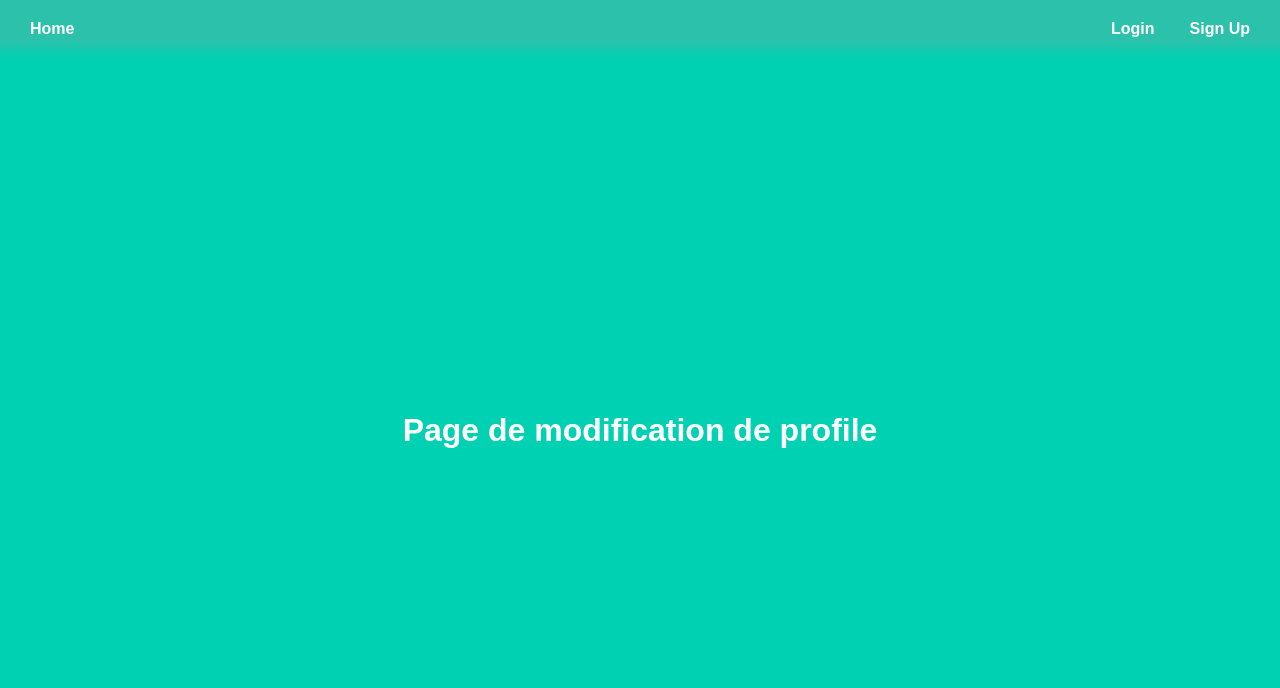
After one commit to Or1anne/DevWebProjet, a Python web app: template templates/update_profile.html in a window 1280 px wide. The commit adds this page. Shown: the top 688 px of the page. Run offline with Jinja, Linux system fonts and the light colour scheme; the template is opened without the code that fills it, so the values that code supplies are empty.

Commit message:
ajout de route update profile ainsi que un fichiers html

```diff
--- a/auth.py
+++ b/auth.py
@@ -12,9 +12,9 @@ auth = Blueprint('auth', __name__)
 def login():
     return render_template('login2.html')
 
-@auth.route('/signup')
-def signup():
-    return render_template('signup.html')
+# @auth.route('/signup')
+# def signup():
+#     return render_template('signup.html')
 
 @auth.route('/signup', methods=['POST'])
 def signup_post():
--- a/main.py
+++ b/main.py
@@ -20,6 +20,11 @@ def admin():
 @main.route('/profile')
 def profile():
     return render_template('profile.html', name=current_user.firstname)
+
+@main.route('/update_profile')
+def update_profile():
+    return render_template('update_profile.html', name=current_user.firstname)
+
 #pour la gestion
 @main.route('/gestion')
 def gestion_utilisateur():
--- a/templates/profile.html
+++ b/templates/profile.html
@@ -3,5 +3,7 @@
 {% block content %}
 <h1 class="title">
     Bonjour, {{ current_user.firstname}} {{ current_user.lastname}} !
+    <!-- style a ajouter -->
+    <a href="{{ url_for('main.update_profile') }}" class="update_profile">Modifier son profile</a>
 </h1>
 {% endblock %}
--- /dev/null
+++ b/templates/update_profile.html
@@ -0,0 +1,7 @@
+{% extends "base.html" %}
+
+{% block content %}
+<h1 class="title">
+    Page de modification de profile
+</h1>
+{% endblock %}
```
Also changed, not shown: db.sqlite.
